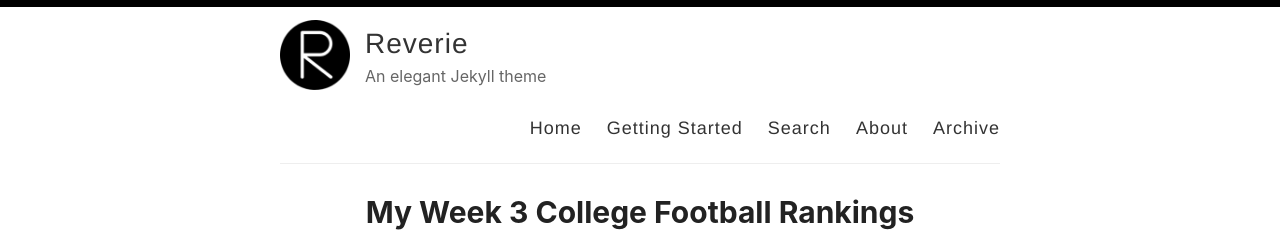
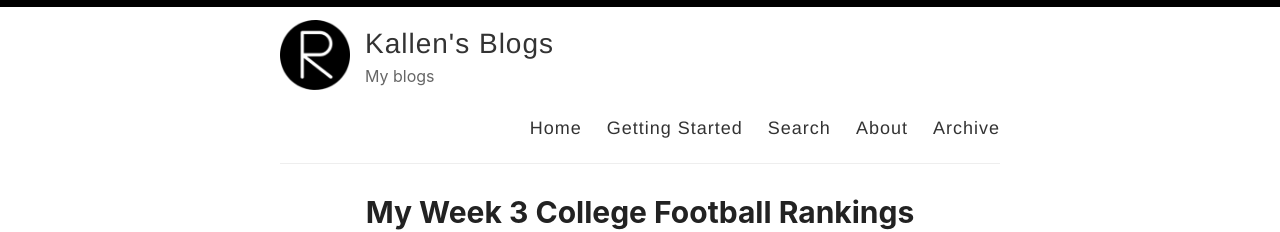
Before and after one commit to kaydenireland/kaydenireland.github.io, a Jekyll site: the page built from index.html, in a window 1280 px wide. Shown: the top 232 px of the page. Built offline with Jekyll 4.4.1, drawn with Linux system fonts in a browser that asks for light colours; the list of posts is cut into pages by our own code.

Commit message:
Update config

```diff
--- a/_config.yml
+++ b/_config.yml
@@ -3,13 +3,13 @@
 #
 
 # Name of your site (displayed in the header)
-name: Reverie
+name: Kallen's Blogs
 
 # Name of the author
-author: Amit Merchant
+author: Kayden Ireland
 
 # Short bio or description (displayed in the header)
-description: An elegant Jekyll theme
+description: My blogs
 
 # URL of your avatar or profile pic (you could use your GitHub profile pic)
 avatar: /images/reverie.png
@@ -48,7 +48,7 @@ google_analytics: UA-43339302-11
 
 # Your website URL (e.g. http://amitmerchant1990.github.io or http://www.amitmerchant.com)
 # Used for Sitemap.xml and your RSS feed
-url: http://www.amitmerchant.com/reverie
+url: http://www.kaydenireland.github.io
 enforce_ssl: https://www.amitmerchant.com/reverie
 
 # If you're hosting your site at a Project repository on GitHub pages
```
